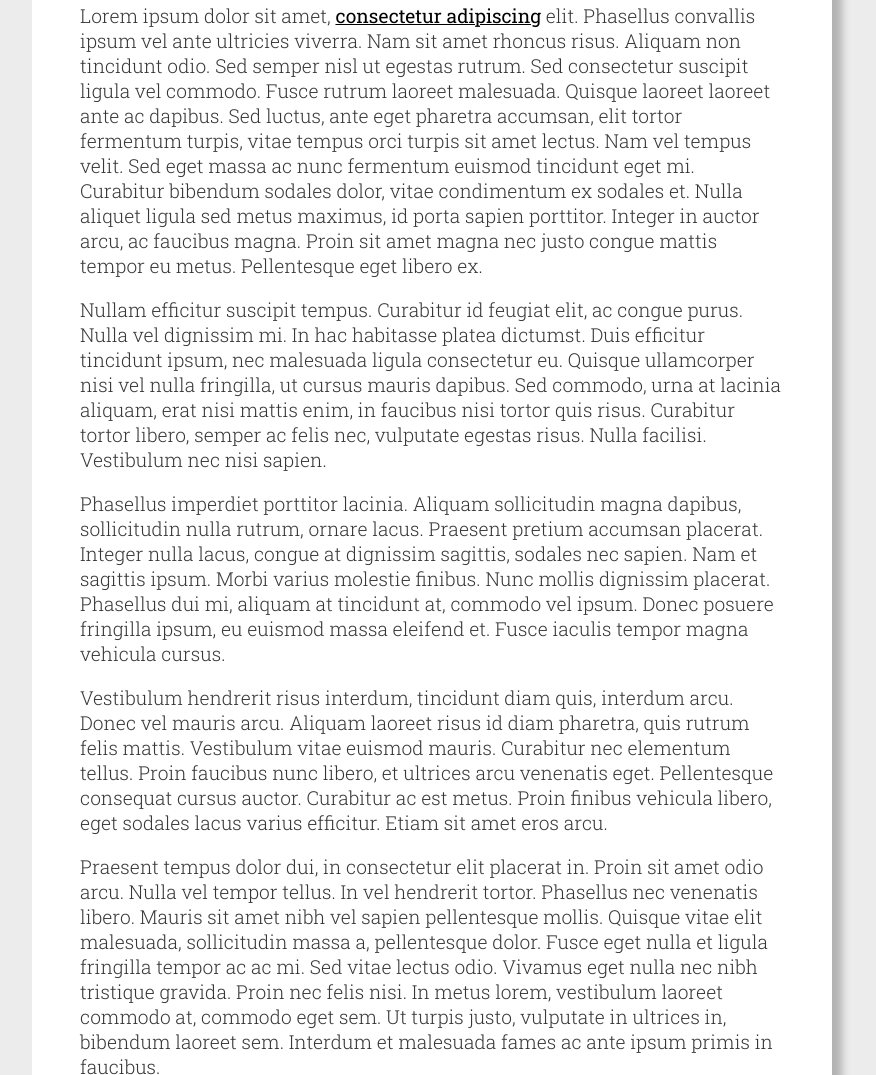
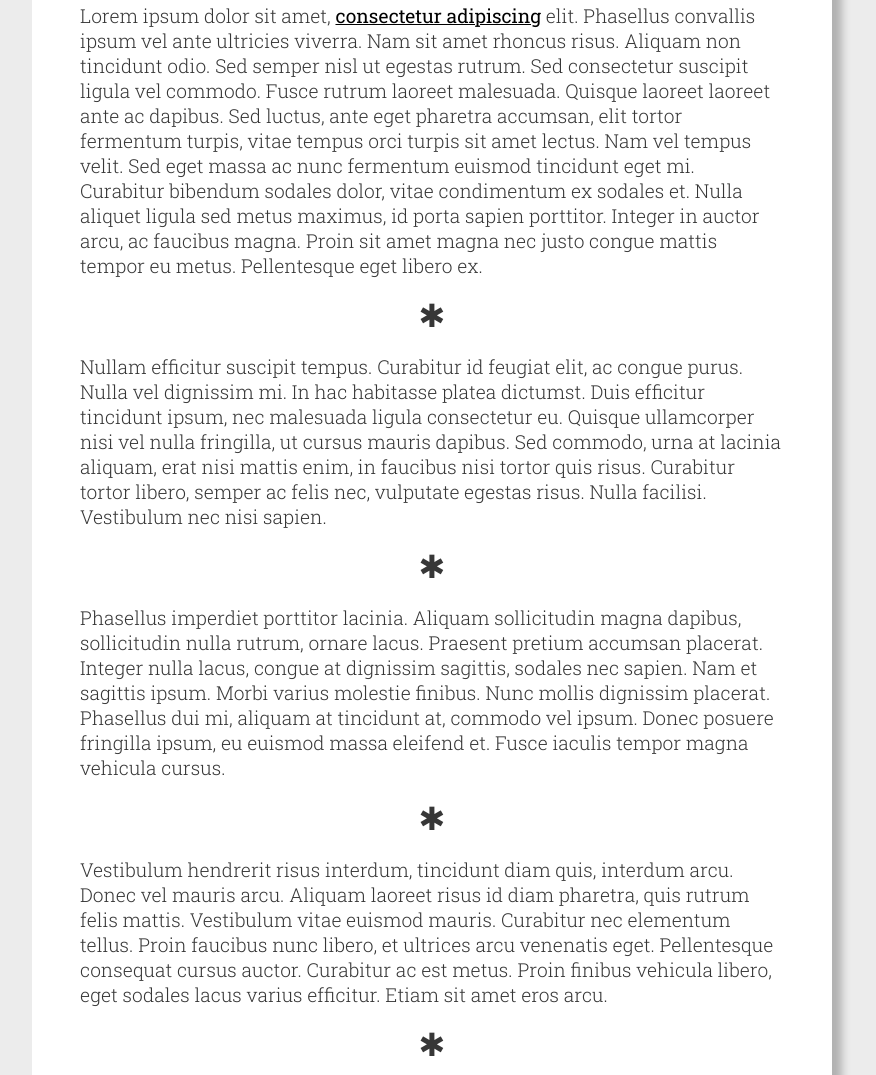
Before and after one commit to elkaszcz/PieceOfPaperHTMLTemplate, a plain HTML site: page template-01/index.html in a window 1280 px wide. Shown: the part 194-1269 px from the top of the page, without its empty margins (208-1084 px from the left). Drawn offline with Linux system fonts and the light colour scheme.

Commit message:
added separator

```diff
--- a/template-01/grid.css
+++ b/template-01/grid.css
@@ -14,6 +14,12 @@ p {
     font-size: 1.2em;
     color: rgb(55, 55, 55);
     font-weight: 300;
+}
+
+div.separator {
+    font-size: 2em;
+    color: rgb(55, 55, 55);
+    text-align: center;
 }
 
 /* grid - start */
--- a/template-01/index.html
+++ b/template-01/index.html
@@ -18,15 +18,19 @@
       <p>
         Lorem ipsum dolor sit amet, <a href="https://google.com">consectetur adipiscing</a> elit. Phasellus convallis ipsum vel ante ultricies viverra. Nam sit amet rhoncus risus. Aliquam non tincidunt odio. Sed semper nisl ut egestas rutrum. Sed consectetur suscipit ligula vel commodo. Fusce rutrum laoreet malesuada. Quisque laoreet laoreet ante ac dapibus. Sed luctus, ante eget pharetra accumsan, elit tortor fermentum turpis, vitae tempus orci turpis sit amet lectus. Nam vel tempus velit. Sed eget massa ac nunc fermentum euismod tincidunt eget mi. Curabitur bibendum sodales dolor, vitae condimentum ex sodales et. Nulla aliquet ligula sed metus maximus, id porta sapien porttitor. Integer in auctor arcu, ac faucibus magna. Proin sit amet magna nec justo congue mattis tempor eu metus. Pellentesque eget libero ex.
       </p>
+      <div class="separator">✱</div>
       <p>
         Nullam efficitur suscipit tempus. Curabitur id feugiat elit, ac congue purus. Nulla vel dignissim mi. In hac habitasse platea dictumst. Duis efficitur tincidunt ipsum, nec malesuada ligula consectetur eu. Quisque ullamcorper nisi vel nulla fringilla, ut cursus mauris dapibus. Sed commodo, urna at lacinia aliquam, erat nisi mattis enim, in faucibus nisi tortor quis risus. Curabitur tortor libero, semper ac felis nec, vulputate egestas risus. Nulla facilisi. Vestibulum nec nisi sapien.
       </p>
+      <div class="separator">✱</div>
       <p>
         Phasellus imperdiet porttitor lacinia. Aliquam sollicitudin magna dapibus, sollicitudin nulla rutrum, ornare lacus. Praesent pretium accumsan placerat. Integer nulla lacus, congue at dignissim sagittis, sodales nec sapien. Nam et sagittis ipsum. Morbi varius molestie finibus. Nunc mollis dignissim placerat. Phasellus dui mi, aliquam at tincidunt at, commodo vel ipsum. Donec posuere fringilla ipsum, eu euismod massa eleifend et. Fusce iaculis tempor magna vehicula cursus.
       </p>
+      <div class="separator">✱</div>
       <p>
         Vestibulum hendrerit risus interdum, tincidunt diam quis, interdum arcu. Donec vel mauris arcu. Aliquam laoreet risus id diam pharetra, quis rutrum felis mattis. Vestibulum vitae euismod mauris. Curabitur nec elementum tellus. Proin faucibus nunc libero, et ultrices arcu venenatis eget. Pellentesque consequat cursus auctor. Curabitur ac est metus. Proin finibus vehicula libero, eget sodales lacus varius efficitur. Etiam sit amet eros arcu.
       </p>
+      <div class="separator">✱</div>
       <p>
         Praesent tempus dolor dui, in consectetur elit placerat in. Proin sit amet odio arcu. Nulla vel tempor tellus. In vel hendrerit tortor. Phasellus nec venenatis libero. Mauris sit amet nibh vel sapien pellentesque mollis. Quisque vitae elit malesuada, sollicitudin massa a, pellentesque dolor. Fusce eget nulla et ligula fringilla tempor ac ac mi. Sed vitae lectus odio. Vivamus eget nulla nec nibh tristique gravida. Proin nec felis nisi. In metus lorem, vestibulum laoreet commodo at, commodo eget sem. Ut turpis justo, vulputate in ultrices in, bibendum laoreet sem. Interdum et malesuada fames ac ante ipsum primis in faucibus.
       </p>
```
